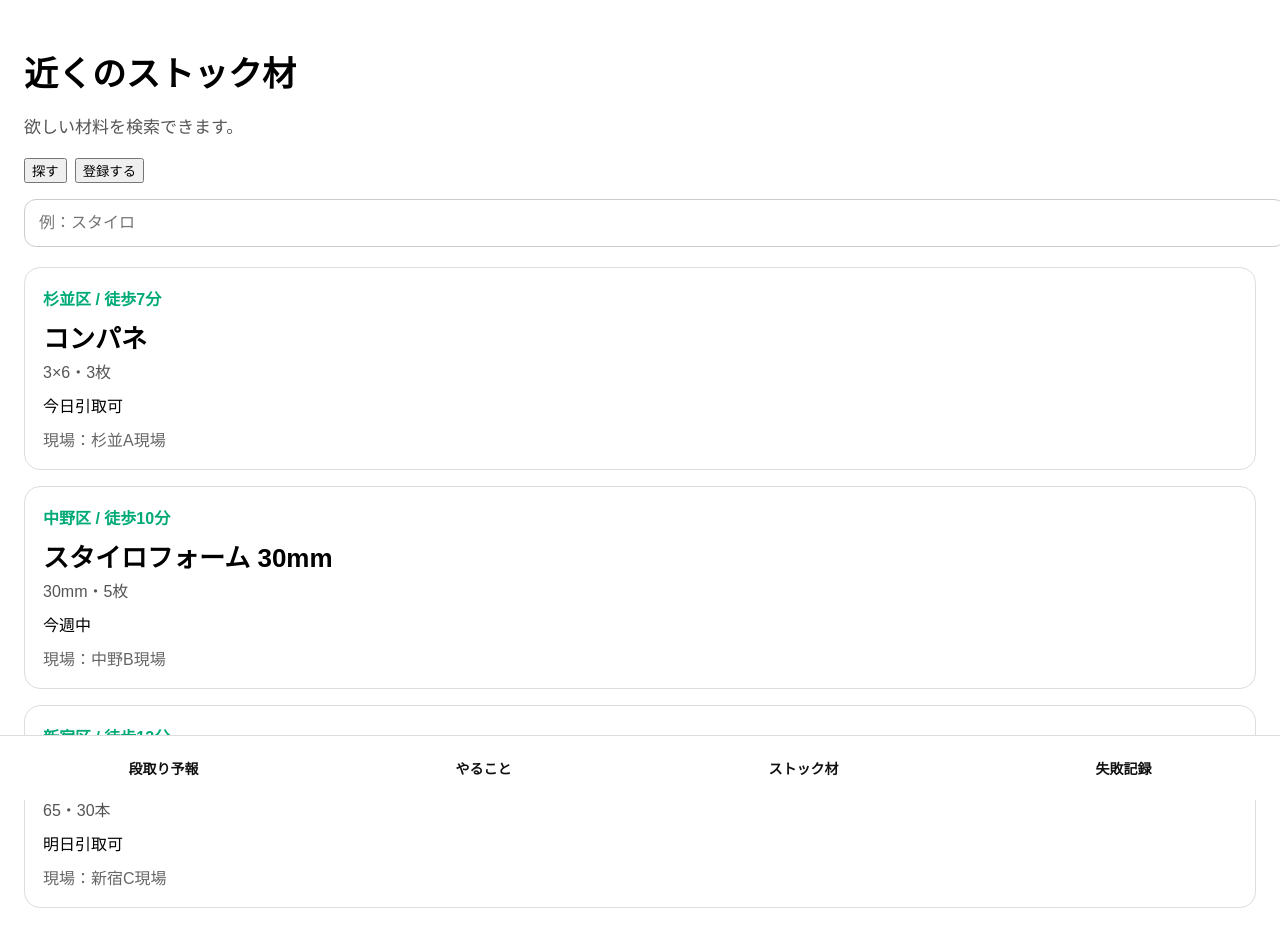
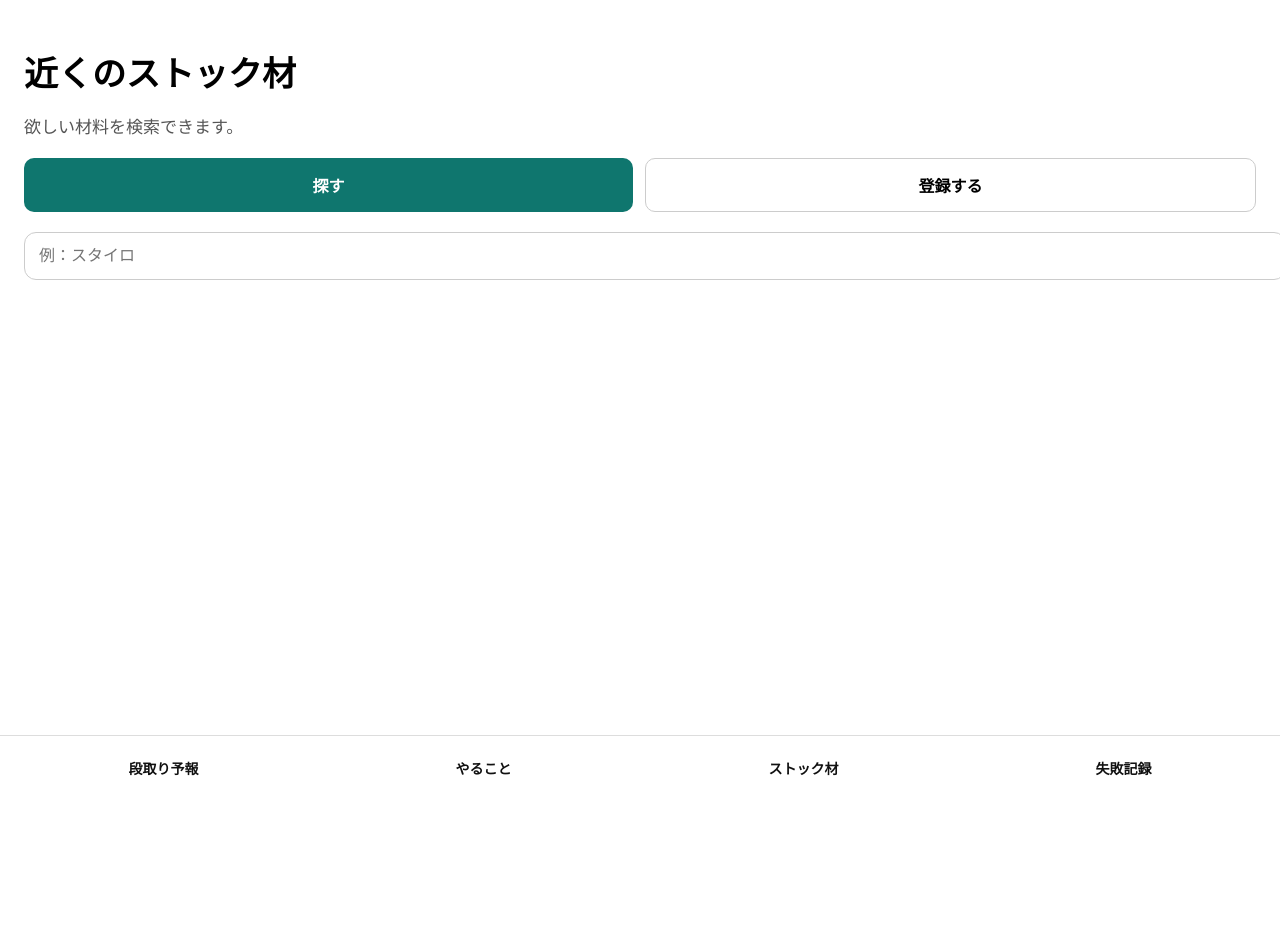
Before and after one commit to yohaku-app/yohaku, a Next.js app: page /stock in a window 1280 px wide. Shown: the top 946 px of the page. After the commit the page ends 800 px from the top, so only its background shows below. Built offline with nearby package versions, Linux system fonts and the light colour scheme.

Commit message:
improve stock tabs and search UX

```diff
--- a/app/stock/page.tsx
+++ b/app/stock/page.tsx
@@ -100,9 +100,37 @@ export default function StockPage() {
         欲しい材料を検索できます。
       </p>
 
-      <div style={{ display: "flex", gap: 8, marginBottom: 16 }}>
-        <button onClick={() => setMode("search")}>探す</button>
-        <button onClick={() => setMode("register")}>登録する</button>
+      <div style={{ display: "flex", gap: 12, marginBottom: 20 }}>
+        <button
+          onClick={() => setMode("search")}
+          style={{
+            flex: 1,
+            padding: "14px",
+            fontSize: 16,
+            fontWeight: "bold",
+            borderRadius: 10,
+            border: "none",
+            background: "#0f766e",
+            color: "white",
+          }}
+        >
+          探す
+        </button>
+
+        <button
+          onClick={() => setMode("register")}
+          style={{
+            flex: 1,
+            padding: "14px",
+            fontSize: 16,
+            fontWeight: "bold",
+            borderRadius: 10,
+            border: "1px solid #ccc",
+            background: "white",
+          }}
+        >
+          登録する
+        </button>
       </div>
 
       {mode === "search" && (
@@ -284,7 +312,8 @@ export default function StockPage() {
 
       {mode === "search" && (
         <div style={{ display: "grid", gap: 16 }}>
-          {filteredItems.map((item, index) => (
+          {search.trim() !== "" &&
+            filteredItems.map((item, index) => (
               <div
                 key={index}
                 style={{
```
Lines whose indentation alone changed are shown as unchanged.
